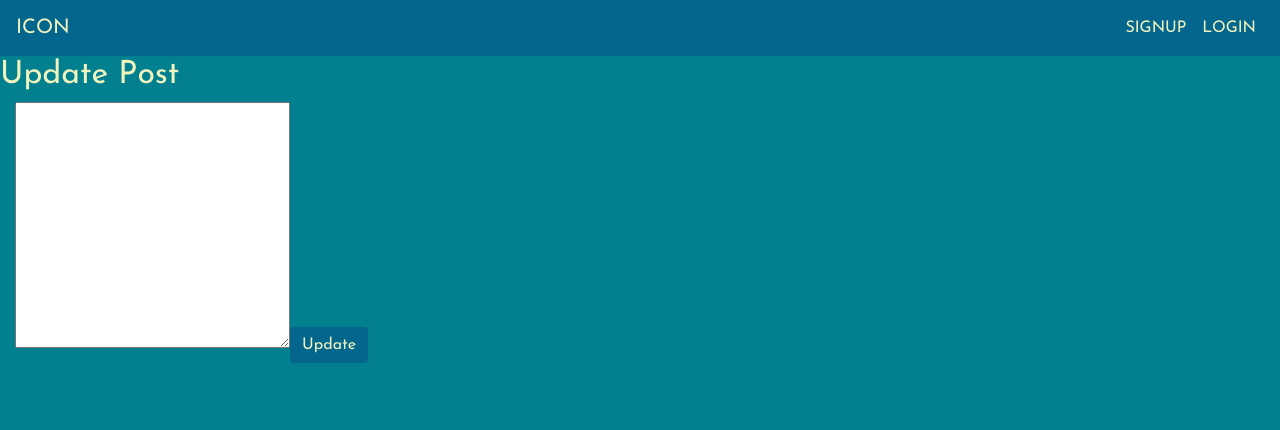
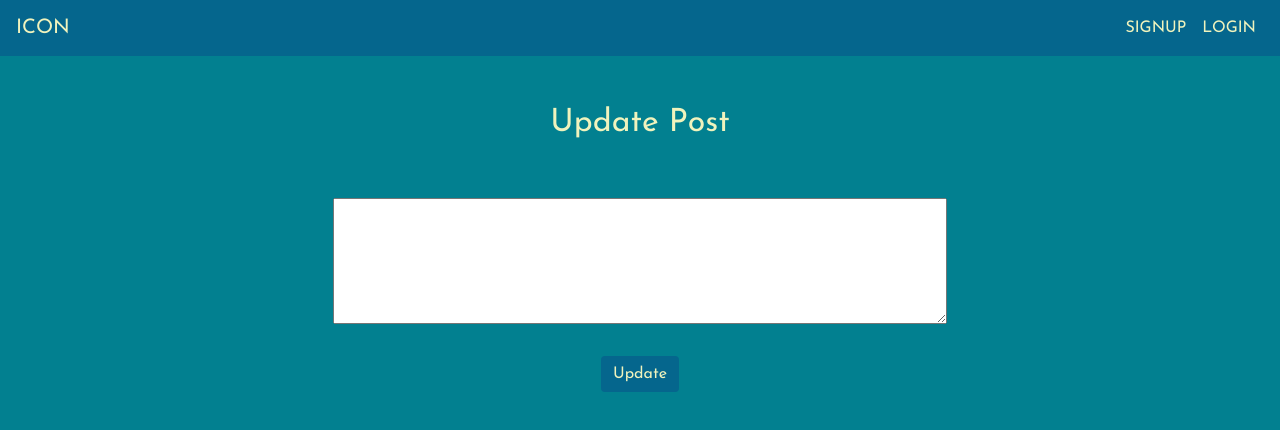
Before and after one commit to jpardike/final-project-client, a React (Create React App) app: page /post/update/1 in a window 1280 px wide. Shown: the top 430 px of the page. Built offline with nearby package versions, Linux system fonts and the light colour scheme; no server answers.

Commit message:
Basic styling for edit post page

```diff
--- a/src/pages/updatePost/UpdatePost.js
+++ b/src/pages/updatePost/UpdatePost.js
@@ -34,20 +34,21 @@ class UpdatePost extends React.Component {
   render() {
     return (
       <>
-        <div className="row p-0 m-0">
-          <h2>Update Post</h2>
+        <div className="row p-0 m-0 justify-content-center">
+          <h2 className="mt-5">Update Post</h2>
         </div>
-        <div className="row p-0 m-0">
-          <div className="col">
-            <form onSubmit={this.handleUpdatePostSubmit}>
+        <div className="row p-0 m-0 justify-content-center">
+          <div className="col text-center">
+            <form className="mt-5" onSubmit={this.handleUpdatePostSubmit}>
               <textarea
                 value={this.state.body}
                 onChange={this.handleUpdatePostChange}
                 name="body"
-                cols="30"
-                rows="10"
+                cols="70"
+                rows="5"
               ></textarea>
-              <input value="Update" type="submit" className="btn btn-primary" />
+              <br/>
+              <input value="Update" type="submit" className="btn mt-4" />
             </form>
           </div>
         </div>
--- a/src/pages/userProfile/UserProfile.js
+++ b/src/pages/userProfile/UserProfile.js
@@ -91,7 +91,7 @@ class UserProfile extends React.Component {
                 rows="5"
               ></textarea>
               <br />
-              <input value="Post" type="submit" className="btn btn-primary" />
+              <input value="Post" type="submit" className="btn" />
             </form>
           </div>
         </div>
```
Also changed, not shown: 1 other file (tests, documents, lock files or other folders).
